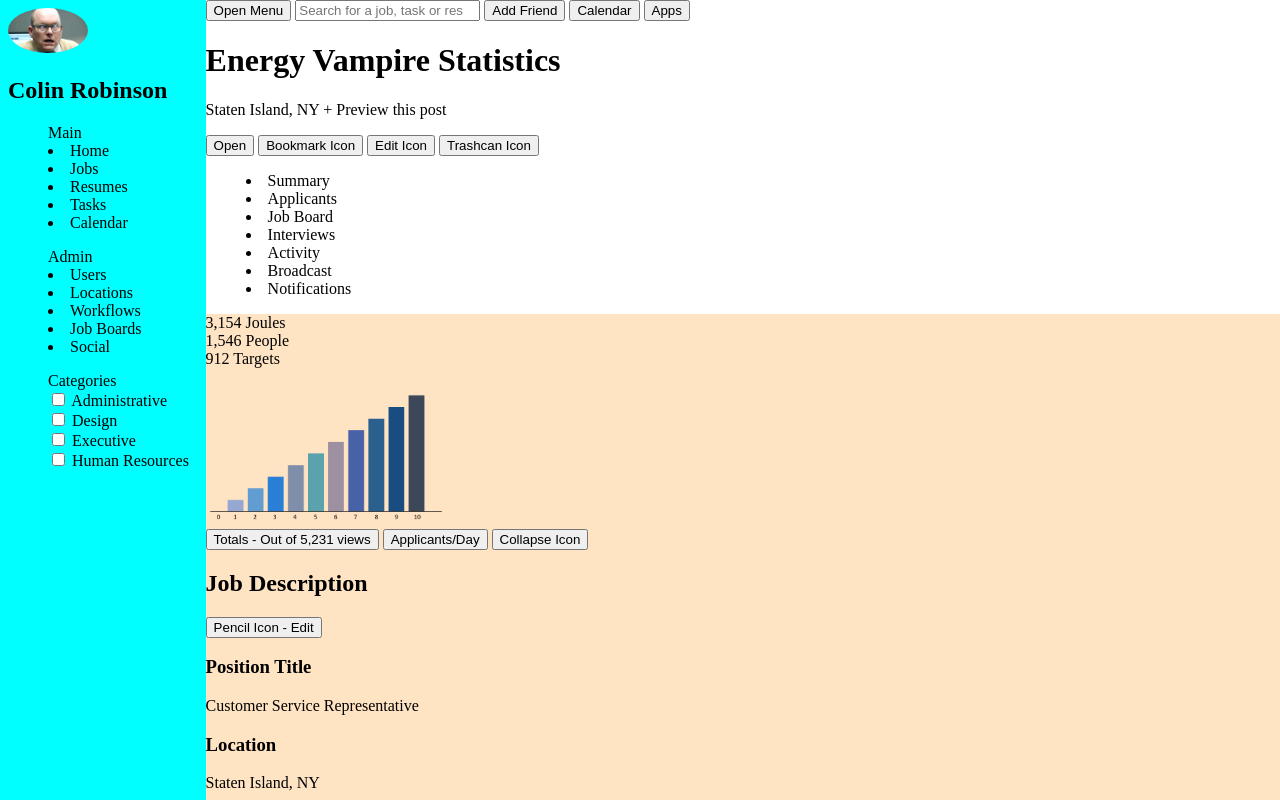
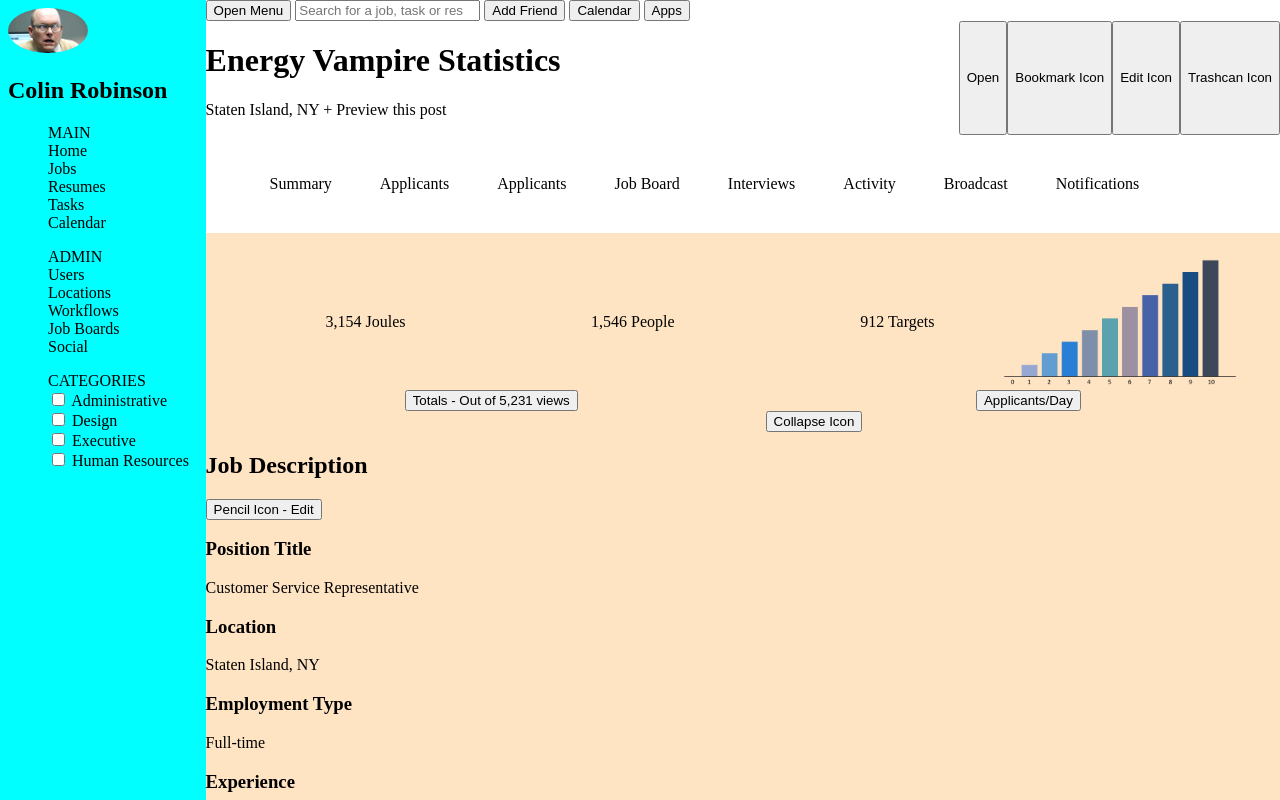
Before and after one commit to qrispi/static-comp-1, a plain HTML site: page index.html in a window 1280 px wide. Shown: the top 800 px of the page. Drawn offline with Linux system fonts and the light colour scheme.

Commit message:
feat: Space top of the page elements

```diff
--- a/index.html
+++ b/index.html
@@ -9,21 +9,21 @@
     <aside>
         <img class="headshot" src="assets/colin-robinson-headshot.jpeg">
         <h2>Colin Robinson</h2>
-        <menu>Main
+        <menu>MAIN
             <li>Home</li>
             <li>Jobs</li>
             <li>Resumes</li>
             <li>Tasks</li>
             <li>Calendar</li>
         </menu>
-        <menu>Admin
+        <menu>ADMIN
             <li>Users</li>
             <li>Locations</li>
             <li>Workflows</li>
             <li>Job Boards</li>
             <li>Social</li>
         </menu>
-        <menu>Categories<br>
+        <menu>CATEGORIES<br>
             <input type="checkbox" id="administrative">
             <label for="administrative">Administrative</label><br>
             <input type="checkbox" id="design">
@@ -43,37 +43,48 @@
             <button>Apps</button>
         </nav>
         <header>
+            <div class="headline">
+                <div>
                     <h1>Energy Vampire Statistics</h1>
                     <p>Staten Island, NY <span>+ Preview this post</span></p>
+                </div>
+                <div class="buttons-container">
                     <button>Open</button>
                     <button>Bookmark Icon</button>
                     <button>Edit Icon</button>
                     <button>Trashcan Icon</button>
-            <menu>
-                <li>Summary</li>
-                <li>Applicants</li>
-                <li>Job Board</li>
-                <li>Interviews</li>
-                <li>Activity</li>
-                <li>Broadcast</li>
-                <li>Notifications</li>
+                </div>
+            </div>
+            <menu class="tabs">
+                <li class="tab">Summary</li>
+                <li class="tab">Applicants</li>
+                <li class="tab">Applicants</li>
+                <li class="tab">Job Board</li>
+                <li class="tab">Interviews</li>
+                <li class="tab">Activity</li>
+                <li class="tab">Broadcast</li>
+                <li class="tab">Notifications</li>
             </menu>
         </header>
         <section class="content">
-            <div class="graph">
+            <div class="graphs">
                 <div class="pie-chart">3,154 Joules</div>
                 <div class="pie-chart">1,546 People</div>
                 <div class="pie-chart">912 Targets</div>
                 <img class="bar-graph" src="assets/bar_graph.png">
             </div>
+            <div>
+                <div class="buttons-container">
                     <button>Totals - Out of 5,231 views</button>
                     <button>Applicants/Day</button>
-            <button>Collapse Icon</button>
+                </div>
+                <button class="collapse-button">Collapse Icon</button>
+            </div>
             <article>
                 <div class="article-header">
                     <h2>Job Description</h2>
                     <button>Pencil Icon - Edit</button>
-                </header>
+                </div>
                 <div class="article-section">
                     <h3>Position Title</h3>
                     <p>Customer Service Representative</p>
--- a/styles.css
+++ b/styles.css
@@ -15,11 +15,53 @@ main {
     flex-basis: 85%;
 }
 
+header {
+    display: flex;
+    flex-direction: column;
+}
+
+.headline {
+    display: flex;
+    justify-content: space-between;
+}
+
 .content {
     background-color: bisque;
 }
 
+.tabs {
+    list-style: none;
+    display: flex;
+}
 
+li {
+    list-style: none;
+}
+
+.buttons-container {
+    display: flex;
+    justify-content: space-around;
+}
+
+.tab {
+    display: block;
+    float: left;
+    margin: 3vmin;
+}
+
+.graphs {
+    display: flex;
+    justify-content: space-between;
+}
+
+.pie-chart {
+    margin-top: 10vmin;
+    margin-left: 15vmin;
+}
+
+.collapse-button {
+    margin-left: 70vmin;
+}
 
 
 .headshot {
@@ -29,4 +71,5 @@ main {
 
 .bar-graph {
     width: 30vmin;
+    margin-right: 5vmin;
 }
```
Lines whose indentation alone changed are shown as unchanged.
